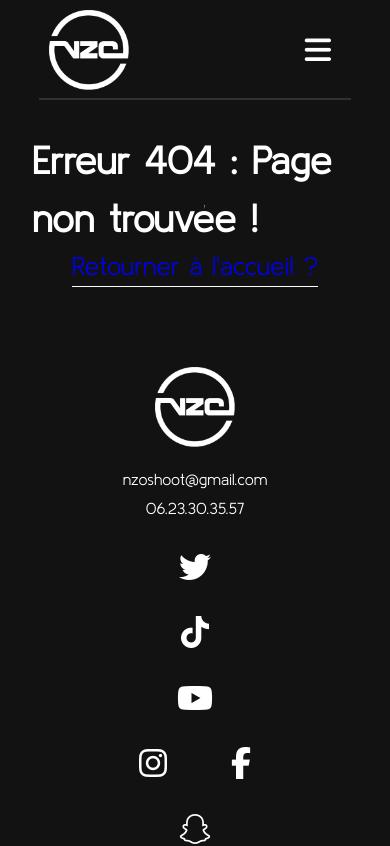
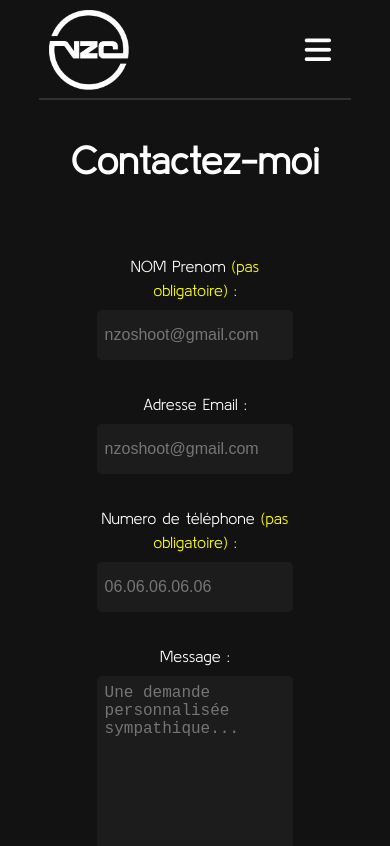
Before and after one commit to descrysama/nzoshoot-project, a React (Create React App) app in the folder front/: page /contactez-moi in a window 390 px wide. Before the commit this address had no page. Shown: the top 846 px of the page. Built offline with nearby package versions, Linux system fonts and the light colour scheme.

Commit message:
responsive contact-me

```diff
--- a/front/src/App.js
+++ b/front/src/App.js
@@ -6,6 +6,7 @@ import Galerie from './pages/Galerie';
 import AlbumContent from './pages/AlbumContent';
 import Tarifs from './pages/Tarifs';
 import Error404 from './pages/Error404';
+import ContactMe from './pages/ContactMe';
 
 function App() {
   return (
@@ -15,6 +16,7 @@ function App() {
           <Route path='/galerie' element={<Galerie/>}></Route>
           <Route path='/tarifs' element={<Tarifs/>}></Route>
           <Route path='/album/:albumid' element={<AlbumContent/>}></Route>
+          <Route path='/contactez-moi' element={<ContactMe/>}></Route>
           <Route path='*' element={<Error404/>}></Route>
         </Routes>
       </BrowserRouter>
--- a/front/src/components/navbarComponent.jsx
+++ b/front/src/components/navbarComponent.jsx
@@ -19,7 +19,7 @@ const Navbar = () => {
                     <li><Link onClick={() => setChecked(false)} to='/'>Accueil</Link></li>
                     <li><Link onClick={() => setChecked(false)} to='/galerie'>Galerie</Link></li>
                     <li><Link onClick={() => setChecked(false)} to='/tarifs'>Tarifs</Link></li>
-                    <button className='yellowbutton'>Contactez-moi</button>
+                    <Link to="/contactez-moi" className='yellowbutton'>Contactez-moi</Link>
                 </ul>
             </nav>
         </div>
--- a/front/src/index.css
+++ b/front/src/index.css
@@ -298,7 +298,7 @@ h3 {
 
 
 .album-card img:hover {
-    box-shadow: 0px 0px 20px 0px rgba(255, 255, 0, 0.5);
+    box-shadow: 0px 0px 20px 0px rgba(255, 255, 0, 0.3);
     transition: 0.5s;
     cursor: pointer;
 }
@@ -341,3 +341,76 @@ h3 {
 }
 
 /* TARIFS CARD END */
+
+/* FORM */
+
+.form-group {
+    display: flex;
+    flex-direction: column;
+}
+
+.form-label {
+    font-size: 16px;
+    color: white;
+    margin-bottom: 8px;
+}
+
+.form-input {
+    width: 100%;
+    height: 50px;
+    border-radius: 5px;
+    border: none;
+    padding: 8px;
+    font-size: 16px;
+    color: white;
+    background-color: #1C1C1C;
+    transition: 0.5s;
+}
+
+form {
+    max-width: 80%;
+    width: 30em;
+    margin: 2rem;
+}
+
+.form-textarea {
+    border-radius: 5px;
+    border: none;
+    padding: 8px;
+    font-size: 16px;
+    color: white;
+    background-color: #1C1C1C;
+    transition: 0.5s;
+}
+
+.form-input:focus, .form-input:active {
+    box-shadow: 0px 0px 5px 0px rgba(255, 255, 0);
+    outline: none;
+}
+
+@media (max-width: 757px) {
+    form {
+        width: 20em;
+    }
+}
+
+@media (max-width: 500px) {
+    form {
+        width: 15em;
+    }
+}
+
+@media (max-width: 350px) {
+    form {
+        width: 10em;
+    }
+}
+
+@media (max-width: 300px) {
+    form {
+        width: 8em;
+        margin: 0;
+    }
+}
+
+/* FORM END */
--- /dev/null
+++ b/front/src/pages/ContactMe.jsx
@@ -0,0 +1,36 @@
+import Navbar from "../components/navbarComponent";
+import Footer from "../components/footerComponent";
+
+const ContactMe = () => {
+    return(
+
+        <>
+        <Navbar />
+        <div className="d-flex flex-direction-column align-items-center justify-content-center p-2" style={{textAlign: 'center'}}>
+            <h2 style={{color: 'white'}}>Contactez-moi</h2>
+            <form>
+                <div className="form-group m-2">
+                    <label className="form-label" htmlFor="name">NOM Prenom <span style={{color: 'rgb(255, 255, 0)'}}>(pas obligatoire) :</span></label>
+                    <input className="form-input" type="text" placeholder="nzoshoot@gmail.com"/>
+                </div>
+                <div className="form-group m-2">
+                    <label className="form-label" htmlFor="email">Adresse Email :</label>
+                    <input className="form-input" type="email" placeholder="nzoshoot@gmail.com"/>
+                </div>
+                <div className="form-group m-2">
+                    <label className="form-label" htmlFor="name">Numero de téléphone <span style={{color: 'rgb(255, 255, 0)'}}>(pas obligatoire) :</span></label>
+                    <input className="form-input" type="text" placeholder="06.06.06.06.06"/>
+                </div>
+                <div className="form-group m-2">
+                    <label className="form-label" htmlFor="email">Message :</label>
+                    <textarea className="form-textarea" name="message" id="message" cols="30" rows="10" placeholder="Une demande personnalisée sympathique..."></textarea>
+                </div>
+                <input className="yellowbutton" type="submit" value='Envoyer'/>
+            </form>
+        </div>
+        <Footer />
+        </>
+    )
+}
+
+export default ContactMe;
```
